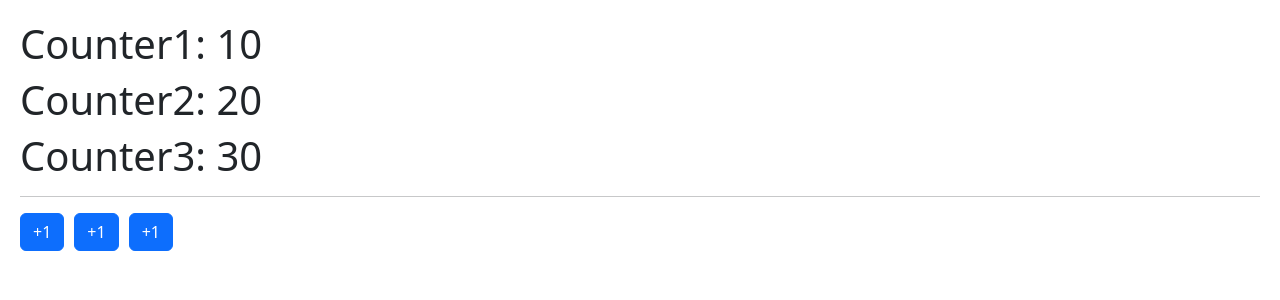
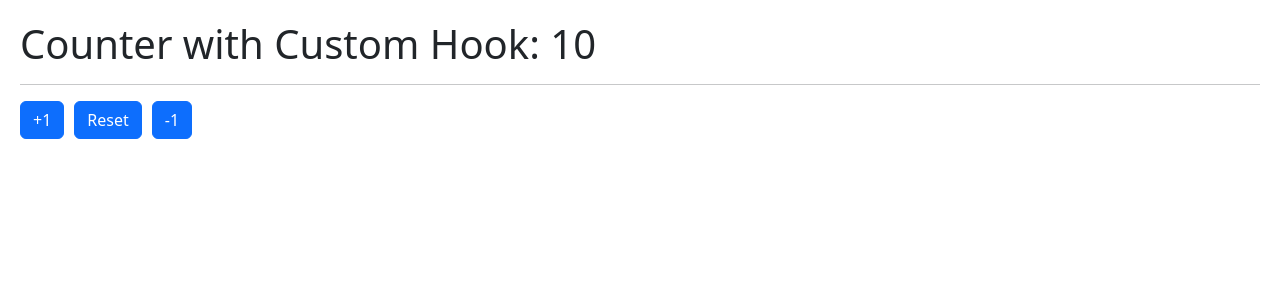
Before and after one commit to andres19r/React-hooks, a React (Vite) app: page / in a window 1280 px wide. Shown: the top 300 px of the page. Built offline with nearby package versions, Linux system fonts and the light colour scheme.

Commit message:
feat(customHook): implement & test with useCounter custom Hook

```diff
--- /dev/null
+++ b/src/01-useState/CounterWithCustomHook.tsx
@@ -0,0 +1,21 @@
+import { useCounter } from "../hooks/useCounter";
+
+export const CounterWithCustomHook = () => {
+  const { counter, increment, decrement, reset } = useCounter();
+  return (
+    <>
+      <h1>Counter with Custom Hook: {counter}</h1>
+      <hr />
+
+      <button onClick={() => increment(5)} className="btn btn-primary">
+        +1
+      </button>
+      <button onClick={reset} className="btn btn-primary">
+        Reset
+      </button>
+      <button onClick={() => decrement(5)} className="btn btn-primary">
+        -1
+      </button>
+    </>
+  );
+};
--- /dev/null
+++ b/src/hooks/useCounter.ts
@@ -0,0 +1,26 @@
+import { useState } from "react";
+
+export const useCounter = (initialValue: number = 10) => {
+  const [counter, setCounter] = useState(initialValue);
+
+  const increment = (value: number) => {
+    setCounter(counter + value);
+  };
+
+  const decrement = (value: number) => {
+    // if (counter === 0) return;
+
+    setCounter(counter - value);
+  };
+
+  const reset = () => {
+    setCounter(initialValue);
+  };
+
+  return {
+    counter,
+    increment,
+    decrement,
+    reset,
+  };
+};
--- a/src/main.tsx
+++ b/src/main.tsx
@@ -1,11 +1,12 @@
 import React from "react";
 import ReactDOM from "react-dom/client";
 import "./index.css";
-import { CounterApp } from "./01-useState/CounterApp";
+import { CounterWithCustomHook } from "./01-useState/CounterWithCustomHook";
+// import { CounterApp } from "./01-useState/CounterApp";
 // import { HooksApp } from "./HooksApp";
 
 ReactDOM.createRoot(document.getElementById("root")!).render(
   <React.StrictMode>
-    <CounterApp />
+    <CounterWithCustomHook />
   </React.StrictMode>,
 );
```
